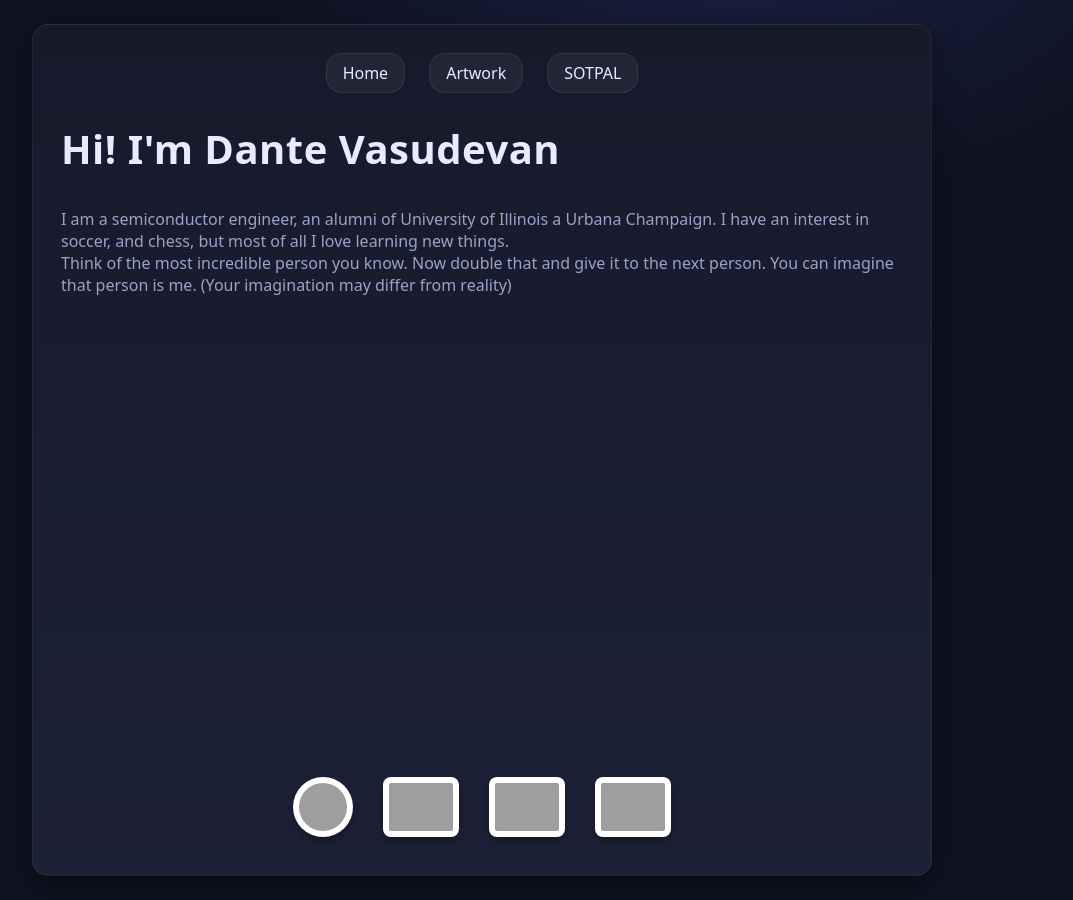
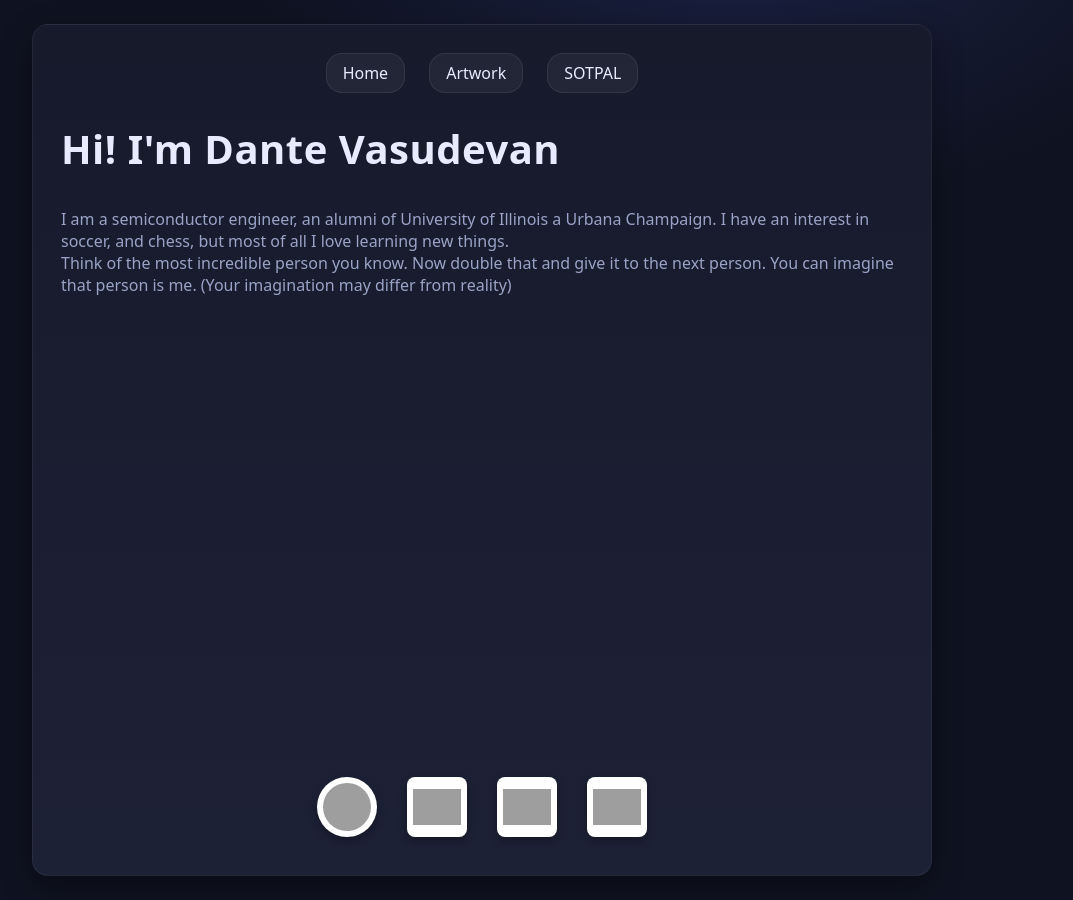
Before and after one commit to dantevasudevan/dantevasudevan.github.io, a Jekyll site: the page testhome.html, which Jekyll copies as it is, in a window 1280 px wide. Shown: the whole page, without its empty margins (158-1231 px from the left). Built offline with Jekyll 4.4.1, drawn with Linux system fonts in a browser that asks for light colours; grey boxes are pictures that could not be loaded.

Commit message:
testing websites

```diff
--- a/testhome.html
+++ b/testhome.html
@@ -85,7 +85,7 @@
     /* Standard rectangular buttons */
     .button-links img {
       height: 60px; /* consistent height */
-      width: auto;
+      width: 60px;
       border-radius: 8px;
       border: 2px solid rgba(255,255,255,0.1);
       box-shadow: 0 4px 8px rgba(0,0,0,0.3);
```
